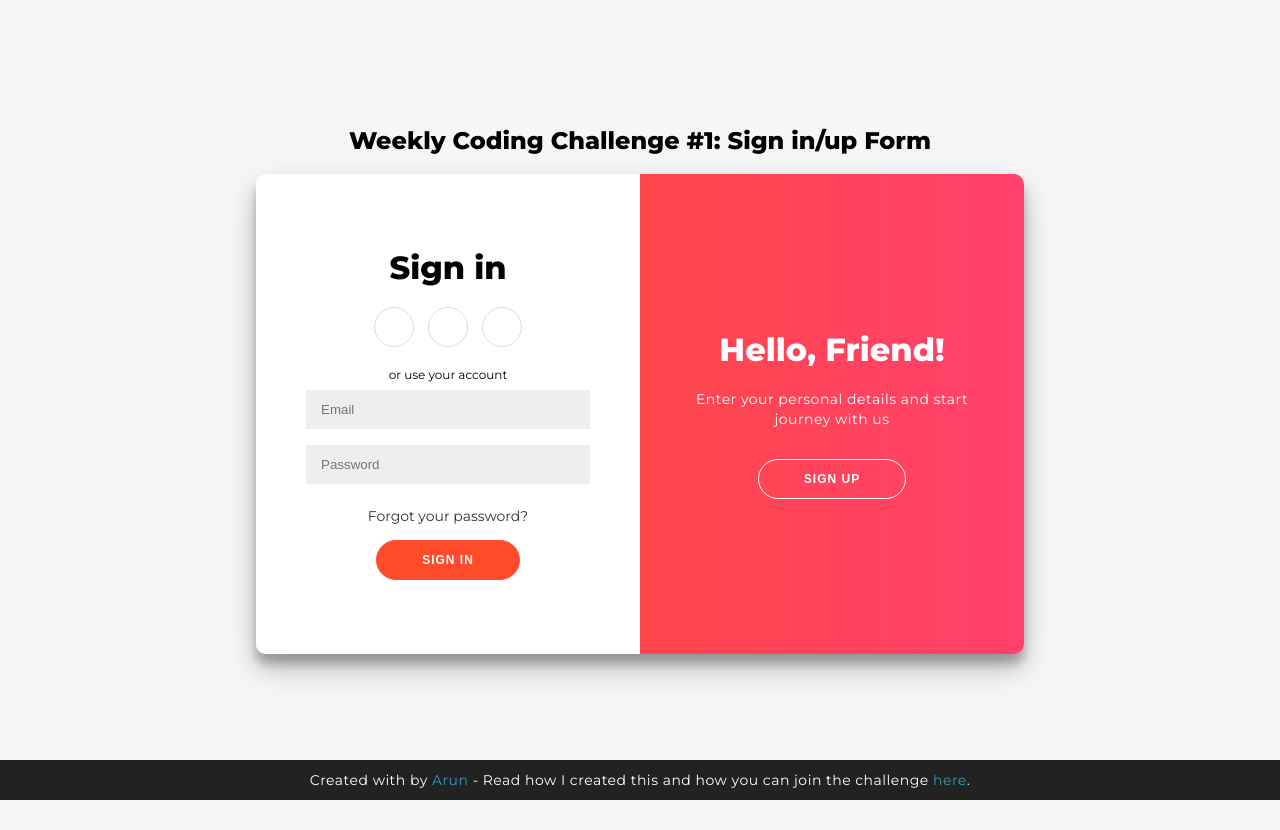
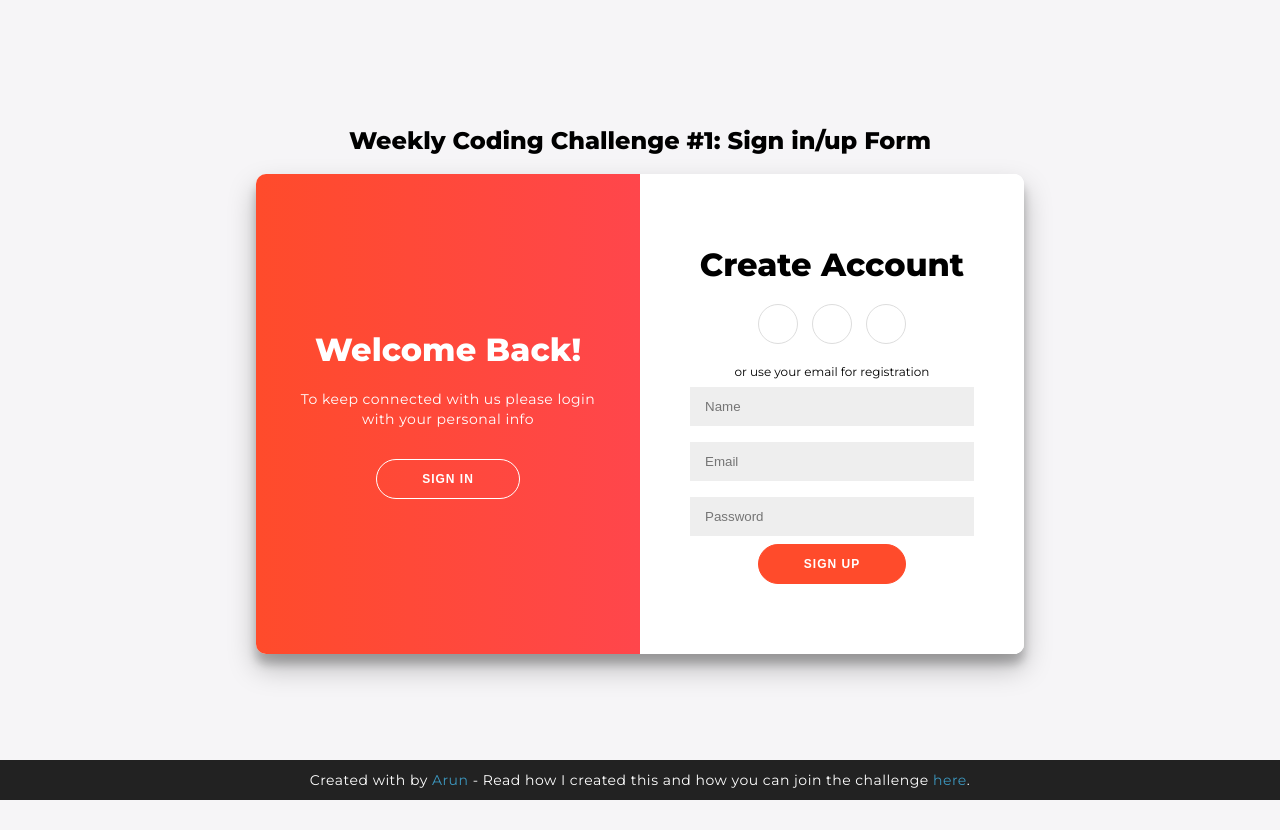
Before and after one commit to adev68487-sketch/Signing-off, a plain HTML site: page index.html in a window 1280 px wide. Both pictures are taken after a click on the button "SIGN UP". Drawn offline with Linux system fonts and the light colour scheme.

Commit message:
Add sign-up and sign-in button functionality

```diff
--- a/index.html
+++ b/index.html
@@ -308,3 +308,17 @@ footer a {
 		<a target="_blank" href="#">here</a>.
 	</p>
 </footer>
+
+<script>
+	const signUpButton = document.getElementById('signUp');
+const signInButton = document.getElementById('signIn');
+const container = document.getElementById('container');
+
+signUpButton.addEventListener('click', () => {
+	container.classList.add("right-panel-active");
+});
+
+signInButton.addEventListener('click', () => {
+	container.classList.remove("right-panel-active");
+});
+</script>
```
